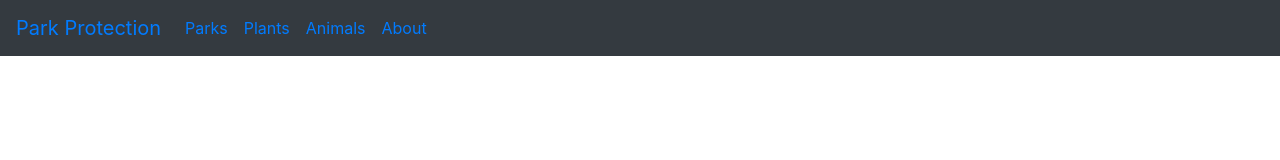
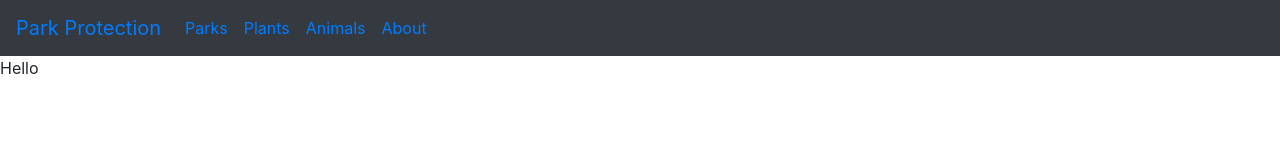
Before and after one commit to thekuhninator/park_protection, a React (Create React App) app: page /About in a window 1280 px wide. Shown: the top 160 px of the page. Built offline with nearby package versions, Linux system fonts and the light colour scheme; the HTML template or start-up script is replaced by a standard one.

Commit message:
link about page

```diff
--- a/src/About.js
+++ b/src/About.js
@@ -2,6 +2,8 @@ import React, {Component} from 'react';
 
 function About() {
   return (
+    <div>Hello</div>
+
   );
 }
 
--- a/src/App.js
+++ b/src/App.js
@@ -3,6 +3,7 @@ import logo from './logo.png';
 import './App.css';
 import { Navbar, Nav, NavItem, NavDropdown, MenuItem, Form, FormControl, Button } from 'react-bootstrap';
 import { BrowserRouter as Router, Route, Switch } from 'react-router-dom';
+import About from './About';
 import Home from './Home';
 import Parks from './Parks';
 import Animals from './Animals';
@@ -47,6 +48,7 @@ class App extends Component {
             <Route path="/AleutianHollyFern" component={AleutianHollyFern} />
             <Route path="/AmargosaNiterwort" component={AmargosaNiterwort} />
             <Route path="/PricklyApplecactus" component={PricklyApplecactus} />
+            <Route path="/About" component={About} />
           </Switch>
         </Router>
       </React.Fragment>
```
Also changed, not shown: 1 other file (tests, documents, lock files or other folders).
